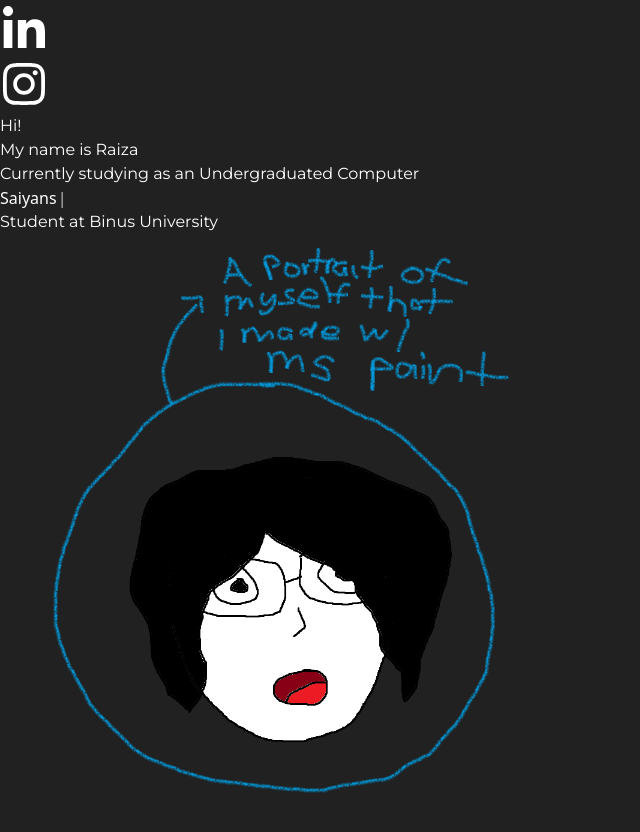
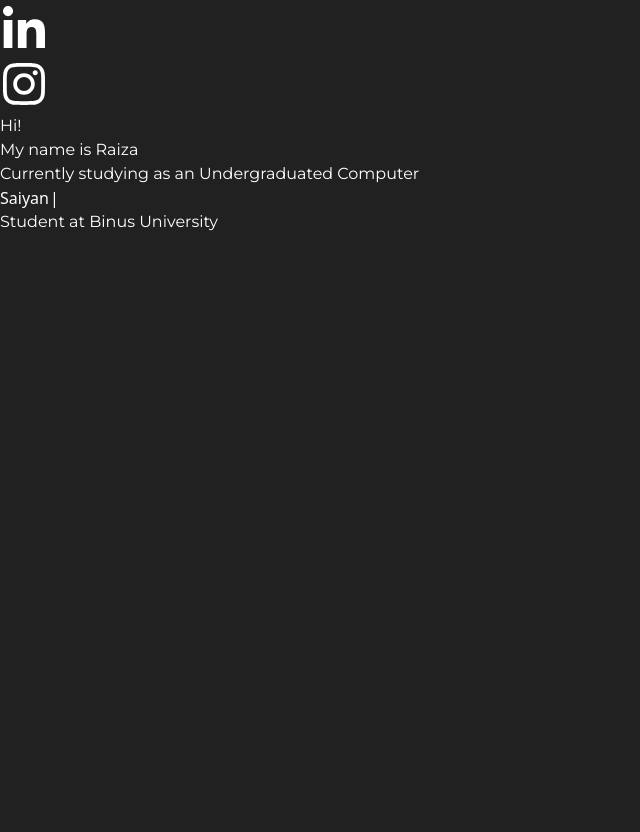
Before and after one commit to raaaizaa/personal-website, a Next.js app: page / in a window 1280 px wide. Shown: the part 334-1166 px from the top of the page, without its empty margins (0-640 px from the left). After the commit the page ends 800 px from the top, so only its background shows below. Built offline with nearby package versions, Linux system fonts and the light colour scheme.

Commit message:
feat: portfolio page done style: re-styling

```diff
--- a/components/pages/home/home-page.tsx
+++ b/components/pages/home/home-page.tsx
@@ -1,19 +1,11 @@
-'use client'
-import { TextMontserrat } from '@/components/atoms/typography/text-montserrat/text-montserrat';
-import Image from 'next/image';
-import React from 'react';
-import portrait from 'public/images/portrait.png'
+'use client';
+
 import Title from '@/components/molecules/home/title';
 
 export default function Homepage() {
   return (
-    <div className=' lg:inline-flex h-[93%] w-screen'>
-        <div className='flex flex-col lg:w-[50%] justify-center ps-4 sm:ps-8 md:ps-12 lg:ps-20 xl:ps-32 py-32 flex-grow transition-all '>
-          <Title />
-        </div>
-        <div className='flex flex-grow justify-center items-center lg:w-[50%]'>
-            <Image src={portrait} width={600} height={600} alt='' />
-        </div>
+    <div className='h-[93%] p-8 lg:p-28 xl:p-32 flex flex-col justify-center items-start'>
+      <Title />
     </div>
   );
 }
```
Also changed, not shown: public/images/portrait.png (deleted).
